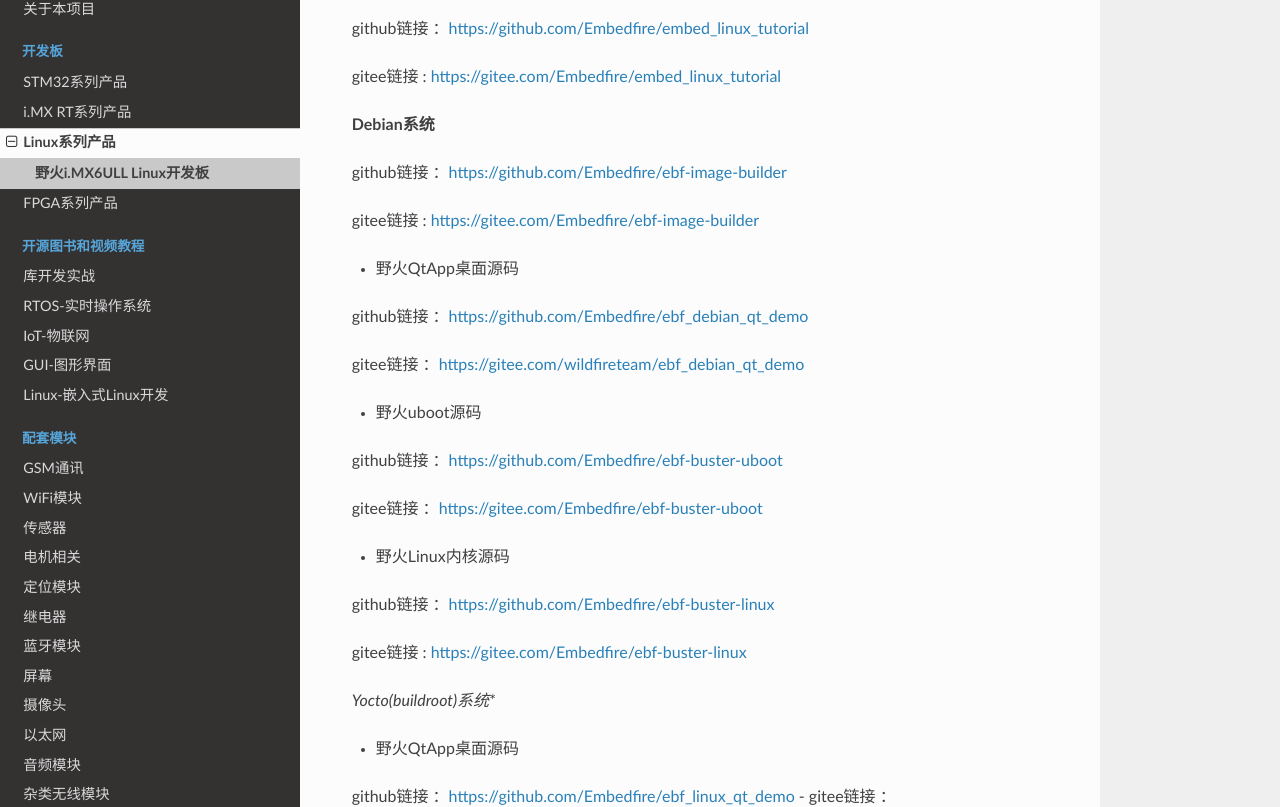
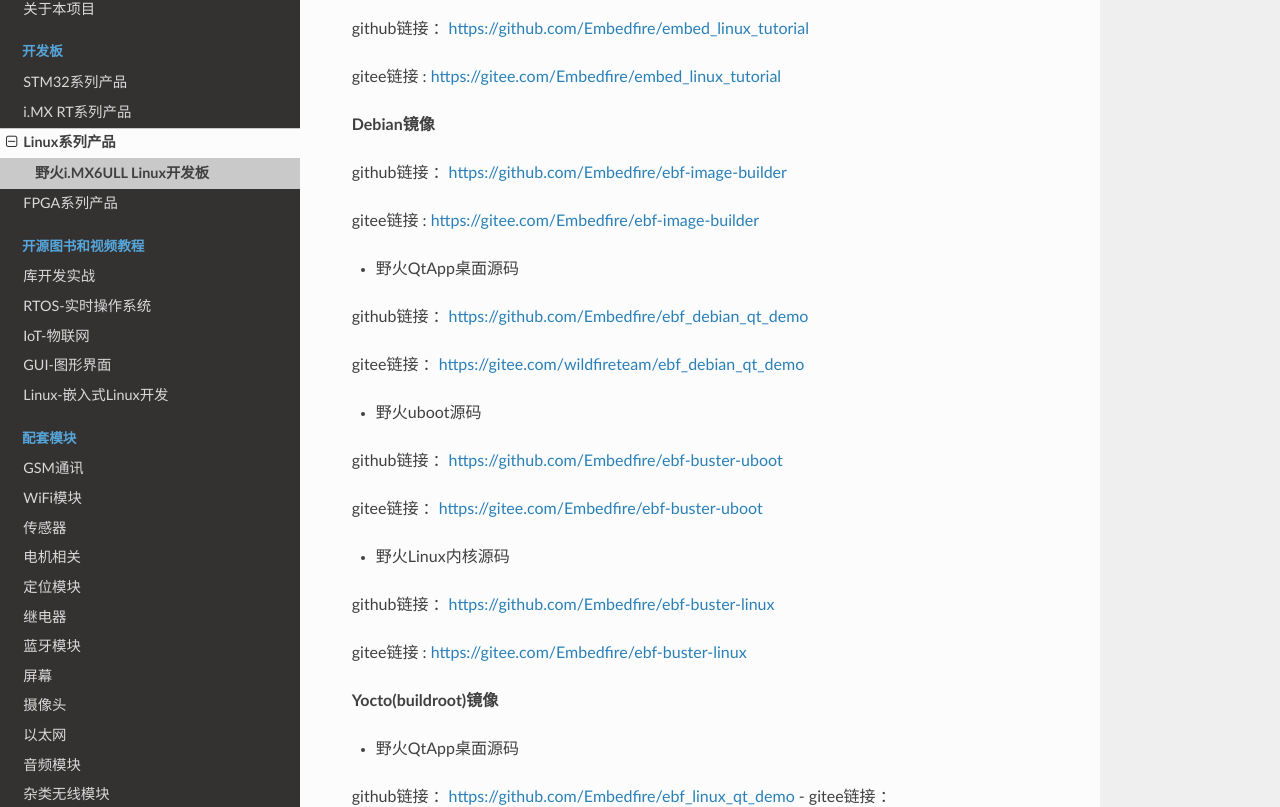
Before and after one commit to Embedfire/ebf_products, a Sphinx documentation site: the page built from documentation/linux/ebf_i.mx6ull.rst, in a window 1280 px wide and 1400 px high, scrolled down 1395 px. Shown: the part 143-950 px from the top of the window. Built offline with Sphinx 7.4.7 and the Read the Docs theme 2.0.0, drawn with Linux system fonts in a browser that asks for light colours; pages that are not in the unit, such as notebooks, are missing from menus.

Commit message:
修改格式

```diff
--- a/documentation/linux/ebf_i.mx6ull.rst
+++ b/documentation/linux/ebf_i.mx6ull.rst
@@ -82,7 +82,7 @@
 
 
 
-**Debian系统**
+**Debian镜像**
 
 github链接 ：https://github.com/Embedfire/ebf-image-builder
 
@@ -109,7 +109,7 @@
 
 
 
-*Yocto(buildroot)系统**
+**Yocto(buildroot)镜像**
 
 -  野火QtApp桌面源码
 
```
